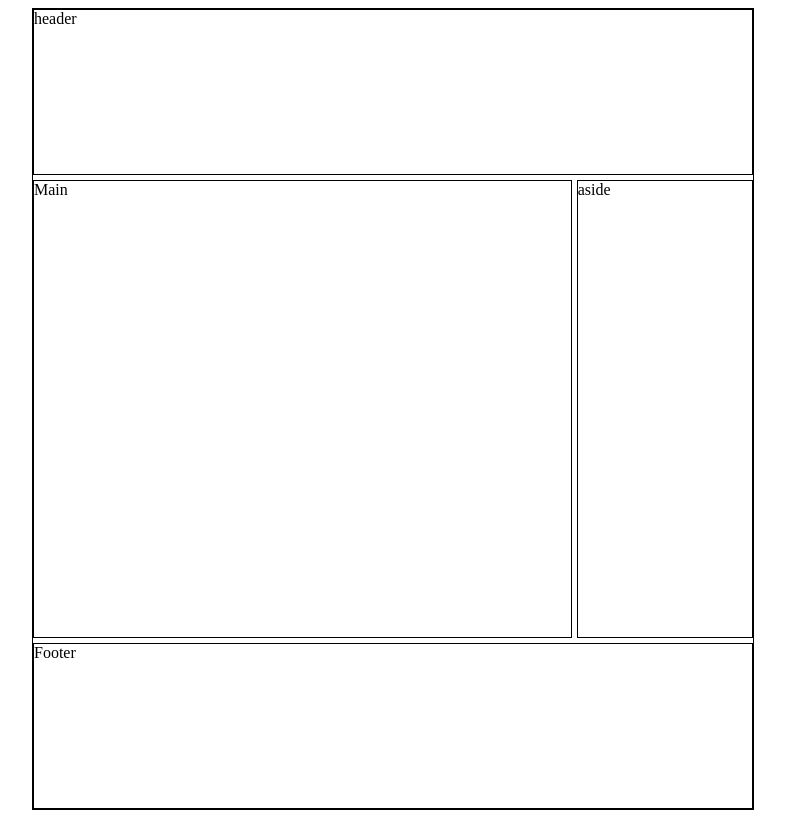
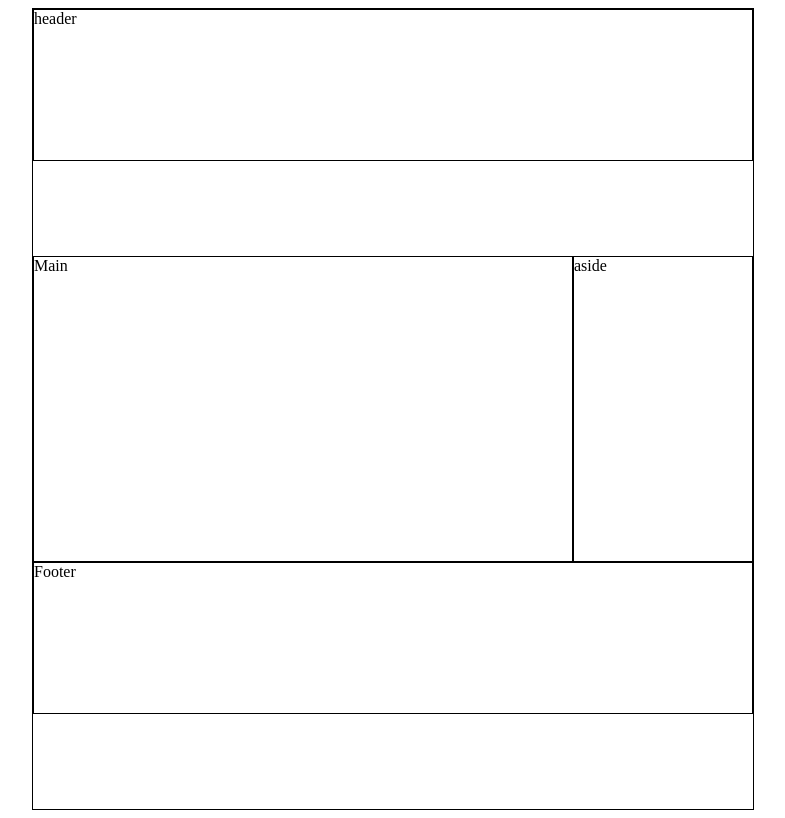
Before and after one commit to Alejandrosilvadeandrade/Projetos-de-treino-website, a plain HTML site: page projeto-1-perfil-pessoal/index.html in a window 1280 px wide. Shown: the whole page, without its empty margins (247-1032 px from the left). Drawn offline with Linux system fonts and the light colour scheme.

Commit message:
Update style.css

```diff
--- a/projeto-1-perfil-pessoal/style.css
+++ b/projeto-1-perfil-pessoal/style.css
@@ -1,33 +1,38 @@
+* {
+    margin: ;
+}
 .container {
     display: grid;
     border: 1px solid black;
-    gap: 5px;
-    grid-template-columns: 1fr 1fr 1fr 1fr ;
+    grid-template-columns:1fr 1fr 1fr 1fr;
     width: 720px;
-    height: 100vh;
-    justify-content: end;
+    min-height: 100vh;
     margin: auto;
-
 }
 
 header {
     grid-column: 1/5;
     grid-row: auto/auto;
+    height: 150px;
     border: 1px solid black;
 }
 main {
     grid-column: 1/4;
     grid-row: 2/5;
     border: 1px solid black;
+
+
 }
 aside {
     grid-column: 4/5;
     grid-row: 2/5;
     border: 1px solid black;
+
 }
 footer {
     grid-column: 1/5;
-    grid-row: auto/auto;
+    height: 150px;
     border: 1px solid black;
 
+
 }
```
